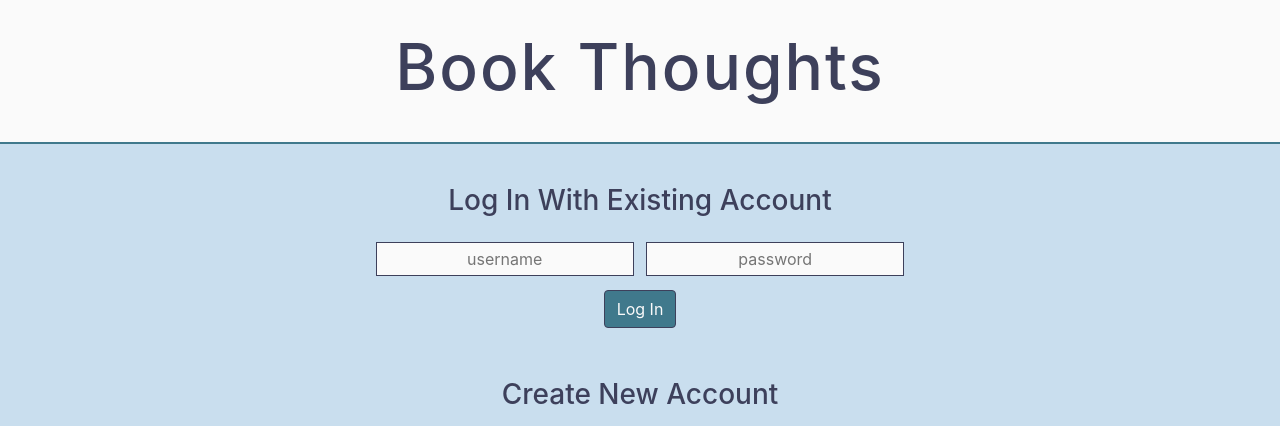
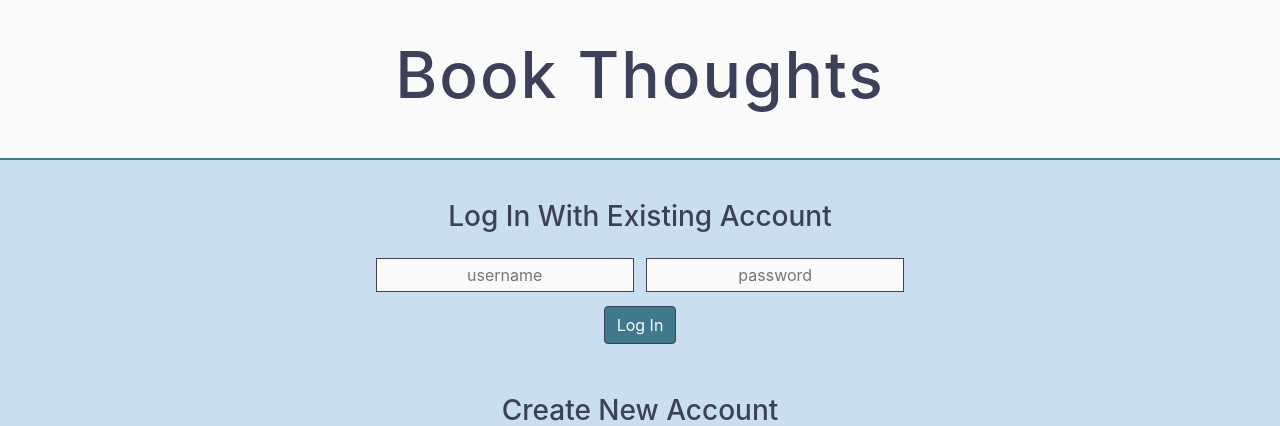
Before and after one commit to sjudkis/book-thoughts, a Flask app: page / in a window 1280 px wide. Shown: the top 426 px of the page. Run offline with Flask 2, Linux system fonts and the light colour scheme; some libraries are stand-ins or nearby versions.

Commit message:
fixing css2

```diff
--- a/static/style.css
+++ b/static/style.css
@@ -99,7 +99,7 @@ tr:nth-child(even) {
 }
 
 .header-row {
-    height: 9em;
+    height: 10em;
     width: auto;
     background-color: #FAFAFA;
     border-bottom: 2px solid #40798C;
```
